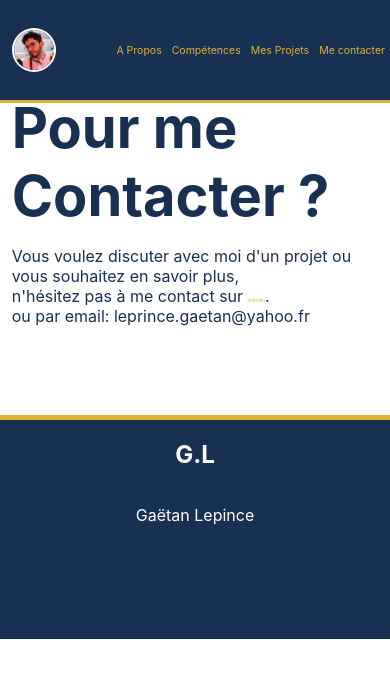
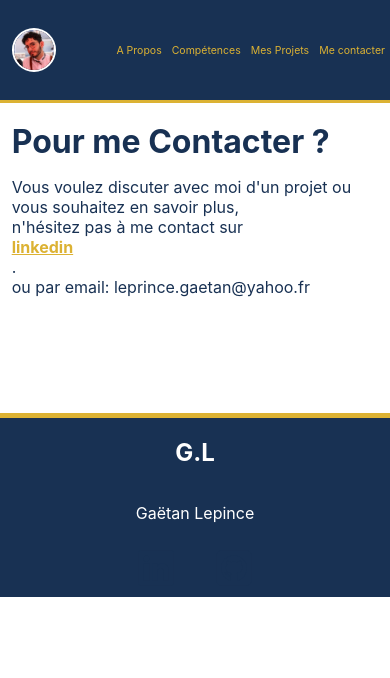
Before and after one commit to PesoPueblo/LEPRINCE-Gaetan-Porfolio, a React (Create React App) app in the folder frontend/: page /contact in a window 390 px wide. Shown: the top 678 px of the page. Built offline with nearby package versions, Linux system fonts and the light colour scheme.

Commit message:
responsive page contact

```diff
--- a/frontend/src/components/footer.jsx
+++ b/frontend/src/components/footer.jsx
@@ -5,9 +5,9 @@ export default function Footer () {
         <div className="footer">
             <h2>G.L</h2>
             <p>Gaëtan Lepince</p>
-            <div className="LinkRS-footer">
-                    <Link to="https://www.linkedin.com/in/gaetan-leprince-012601137/" className="linkres"><i className="fa-brands fa-linkedin"></i></Link>
-                    <Link to="https://github.com/PesoPueblo" className="linkres"><i className="fa-brands fa-square-github"></i></Link>
+            <div className="LinkRS">
+                    <Link to="https://www.linkedin.com/in/gaetan-leprince-012601137/" className="linkres-footer"><i className="fa-brands fa-linkedin"></i></Link>
+                    <Link to="https://github.com/PesoPueblo" className="linkres-footer"><i className="fa-brands fa-square-github"></i></Link>
             </div>
         </div>
     )
--- a/frontend/src/pages/contact.jsx
+++ b/frontend/src/pages/contact.jsx
@@ -6,7 +6,7 @@ export default function Contact (){
             <h2 className="title">Pour me Contacter ? </h2>
             <p className="Text">
                 Vous voulez discuter avec moi d'un projet ou vous souhaitez en savoir plus, <br />
-                n'hésitez pas à me contact sur  <Link to="https://www.linkedin.com/in/gaetan-leprince-012601137/" className="nav-link">linkedin</Link>. <br />
+                n'hésitez pas à me contact sur  <Link to="https://www.linkedin.com/in/gaetan-leprince-012601137/" className="contact-link">linkedin</Link>. <br />
                 ou par email: leprince.gaetan@yahoo.fr
             </p>
 
--- a/frontend/src/styles/App.css
+++ b/frontend/src/styles/App.css
@@ -15,11 +15,14 @@
   align-items: center;
 
 }
-.rs{
+.rs,.contact-link{
   display: flex;
   color: rgb(24,49,83);
   margin-right: 5%;
 }
-.rs:hover{
+.rs:hover,.contact-link{
   color: #dcb233;
 }
+.contact-link{
+  font-weight: bold;
+}
--- a/frontend/src/styles/footer.css
+++ b/frontend/src/styles/footer.css
@@ -11,5 +11,7 @@
     justify-content: space-around;
 }
 .linkres-footer{
-    color: white;
+    color: rgb(24,49,83);
+    font-size: 2.5rem;
+    margin: 3%;
 }
--- a/frontend/src/styles/presentation.css
+++ b/frontend/src/styles/presentation.css
@@ -50,16 +50,20 @@
         align-self: center;
     }
     .title{
-        font-size: 4.5rem;
+        font-size: 3.5rem;
         margin-top: 2%;
     }
     .Text{
         font-size: 1rem;
     }
+
+    .content{
+        align-items: center;
+    }
 }
 @media (max-width:551px) {
     .title{
-        font-size: 3.5rem;
+        font-size: 2rem;
     }
     .photo{
         position: unset;
--- a/frontend/src/styles/work.css
+++ b/frontend/src/styles/work.css
@@ -63,3 +63,21 @@ border-radius: 15px;
     margin: 0;
     margin-right: 1rem;
 }
+@media (max-width:951px) {
+    .workCard{
+        max-width: 60%;
+    }
+    .works-gallery>div {
+        flex-direction: column;
+        align-items: center;
+    }
+    .workTitle{
+        font-size: 1.5rem;
+    }
+}
+@media (max-width:551px) {
+    .workCard{
+        max-width: unset;
+    }
+
+}
```
